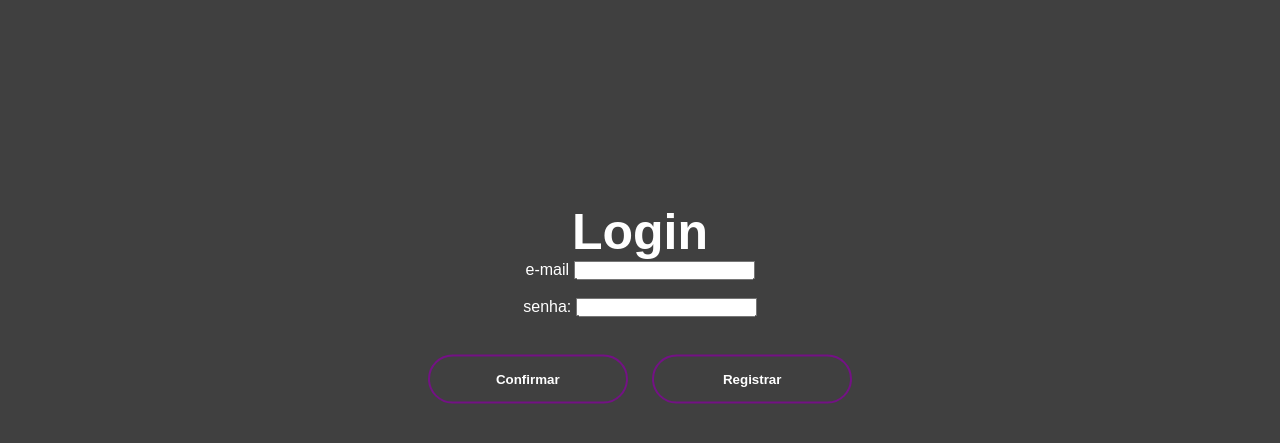
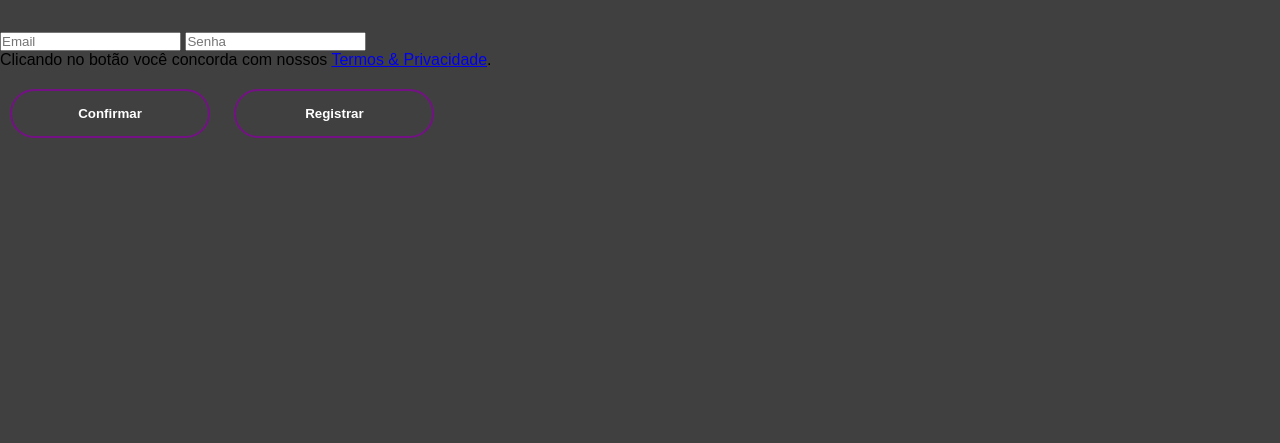
Before and after one commit to Boemia/Insight, a website: page Insight-main/login.html in a window 1280 px wide. Shown: the part 127-570 px from the top of the page. Drawn offline with Linux system fonts and the light colour scheme.

Commit message:
Update login.html

```diff
--- a/Insight-main/login.html
+++ b/Insight-main/login.html
@@ -13,15 +13,16 @@
                 </ul>
             </div>
 
-            <div class="entradas">
-                <h1>Login</h1>
-                <label for="email">e-mail</label>
-                <input type="text" id="email" name="email"><br><br>
+            <div class="entrar">
 
-                <label for="senha">senha:</label>
-                <input type="text" id="senha" name="senha"><br><br>
+                <input type="text" placeholder="Email" name="email" id="email" required>
 
-                <a href="#"><button type="submit" value="Submit"><span></span>Confirmar</button></a>
+                <input type="text" placeholder="Senha" name="senha" id="senha" required>
+
+                <p>Clicando no botão você concorda com nossos <a href="#">Termos & Privacidade</a>.</p>
+
+                <a href="#"><button type="submit" class="loginbtn" value="Submit"><span></span>Confirmar</button></a>
+
                 <a href="register.html"><button type="button"><span></span>Registrar</button></a>
             </div>
         </div>
```
